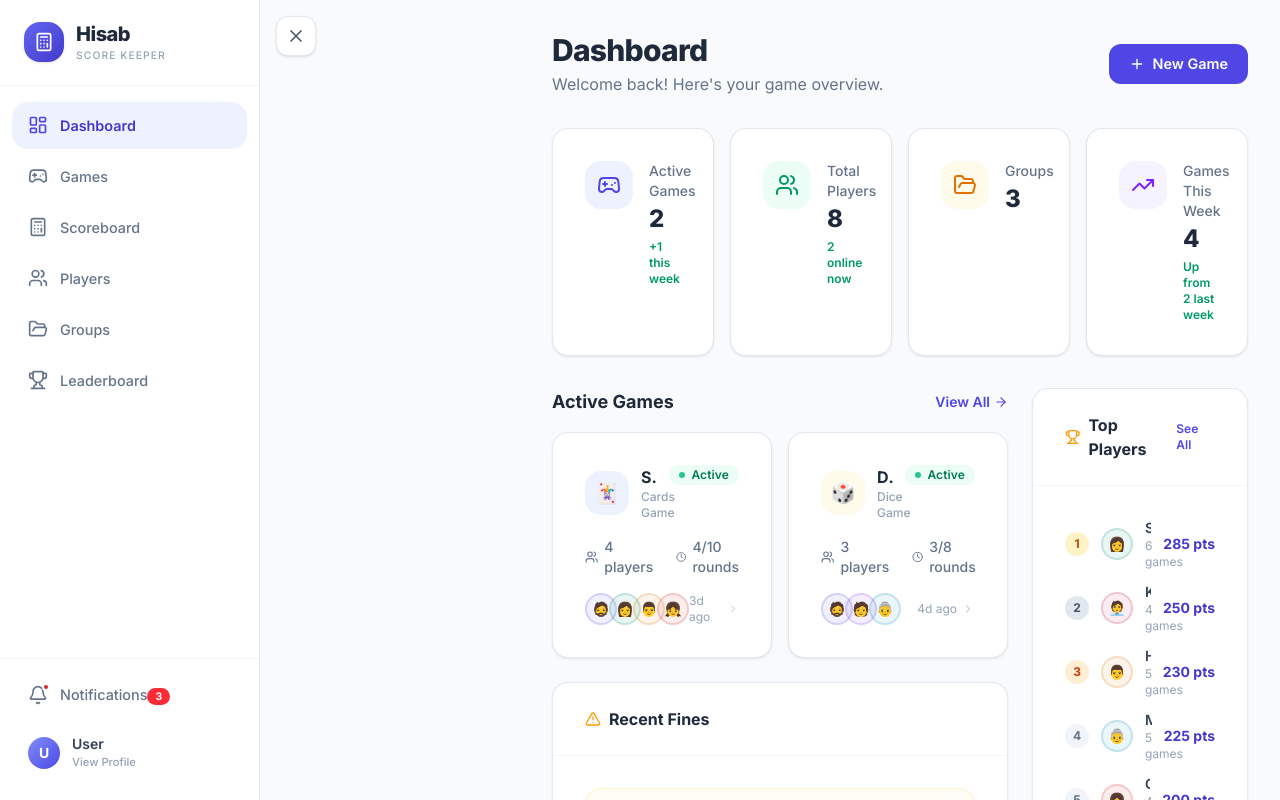
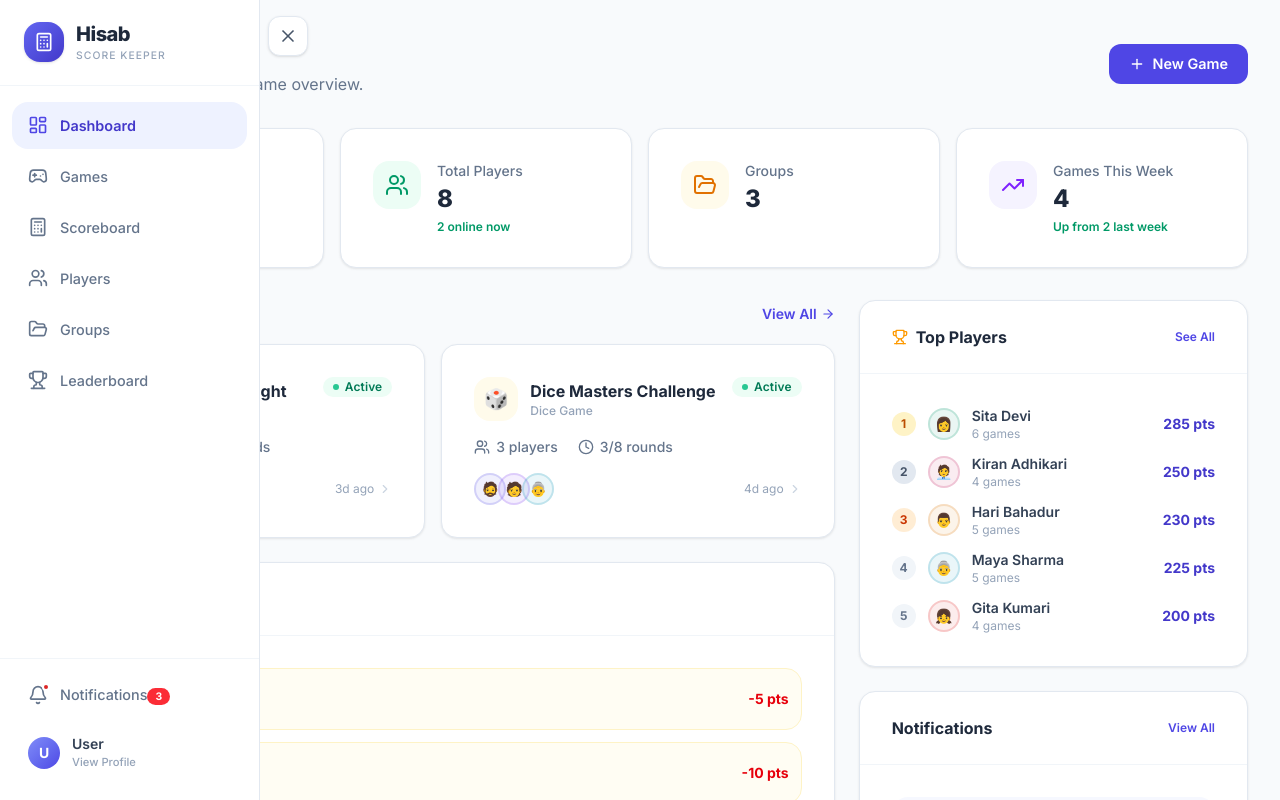
Before and after one commit to kirandhakal/Hisab, a Next.js app: page / in a window 1280 px wide. Shown: the top 800 px of the page. Built offline with nearby package versions, Linux system fonts and the light colour scheme.

Commit message:
fix hambugger

```diff
--- a/src/components/layout/AppShell.tsx
+++ b/src/components/layout/AppShell.tsx
@@ -2,7 +2,6 @@
 
 import { useState } from 'react';
 import Sidebar from './Sidebar';
-import { cn } from '@/lib/utils';
 
 export default function AppShell({ children }: { children: React.ReactNode }) {
     const [sidebarCollapsed, setSidebarCollapsed] = useState(false);
@@ -10,10 +9,7 @@
     return (
         <div className="flex min-h-screen bg-background">
             <Sidebar collapsed={sidebarCollapsed} onToggle={() => setSidebarCollapsed(!sidebarCollapsed)} />
-            <main className={cn(
-                'flex-1 pt-[60px] lg:pt-0 transition-all duration-300',
-                sidebarCollapsed ? 'lg:ml-0' : 'lg:ml-[260px]'
-            )}>
+            <main className="flex-1 pt-[60px] lg:pt-0">
                 <div className="max-w-[1400px] mx-auto px-4 sm:px-6 lg:px-8 py-6 lg:py-8">
                     {children}
                 </div>
--- a/src/components/layout/Sidebar.tsx
+++ b/src/components/layout/Sidebar.tsx
@@ -67,17 +67,22 @@
                 </div>
             </header>
 
+            {/* Mobile Overlay */}
             {mobileOpen && (
                 <div
                     className="lg:hidden fixed inset-0 z-50 bg-slate-900/40 backdrop-blur-sm"
                     onClick={() => setMobileOpen(false)}
                 />
             )}
+
+            {/* Sidebar Container */}
+            <div className={cn('fixed top-0 left-0 z-40 h-screen flex', mobileOpen ? 'translate-x-0' : '-translate-x-full lg:translate-x-0')}>
+                {/* Toggle Button - Always visible on desktop */}
                 <button
                     onClick={onToggle}
                     className={cn(
-                    'hidden lg:flex fixed z-50 items-center justify-center w-10 h-10 rounded-lg bg-white border border-slate-200 shadow-sm hover:bg-slate-50 transition-all duration-300',
-                    collapsed ? 'left-4 top-4' : 'left-[276px] top-4'
+                        'hidden lg:flex absolute z-50 items-center justify-center w-10 h-10 rounded-lg bg-white border border-slate-200 shadow-sm hover:bg-slate-50 transition-all duration-300',
+                        collapsed ? '-right-12 top-4' : '-right-12 top-4'
                     )}
                     aria-label={collapsed ? 'Open sidebar' : 'Close sidebar'}
                 >
@@ -88,17 +93,15 @@
                     )}
                 </button>
 
-            {/* Sidebar */}
-            <aside
+                {/* Collapsible Sidebar */}
+                <div
                     className={cn(
-                    'fixed top-0 left-0 z-40 h-screen bg-white border-r border-slate-200 flex flex-col transition-all duration-300 ease-in-out overflow-hidden',
-                    collapsed ? 'w-0 lg:w-0' : 'w-[260px]',
-                    'lg:static lg:z-auto',
-                    mobileOpen ? 'translate-x-0' : '-translate-x-full lg:translate-x-0'
+                        'bg-white border-r border-slate-200 flex flex-col transition-all duration-300 ease-in-out overflow-hidden',
+                        collapsed ? 'w-0' : 'w-[260px]'
                     )}
                 >
-                {/* Logo */}
-                <div className="px-6 py-5 flex items-center border-b border-slate-100 whitespace-nowrap">
+                    {/* Header */}
+                    <div className="px-6 py-5 flex items-center justify-between border-b border-slate-100 whitespace-nowrap">
                         <Link href="/" className="flex items-center gap-3" onClick={() => setMobileOpen(false)}>
                             <div className="w-10 h-10 rounded-xl bg-gradient-to-br from-primary-500 to-primary-700 flex items-center justify-center shadow-sm flex-shrink-0">
                                 <Calculator className="w-5 h-5 text-white" />
@@ -181,7 +184,8 @@
                             </div>
                         </Link>
                     </div>
-            </aside>
+                </div>
+            </div>
         </>
     );
 }
```
Lines whose indentation alone changed are shown as unchanged.
